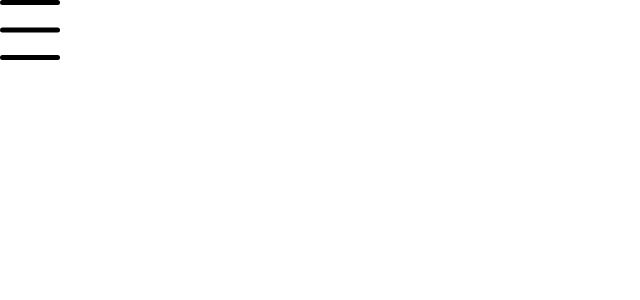
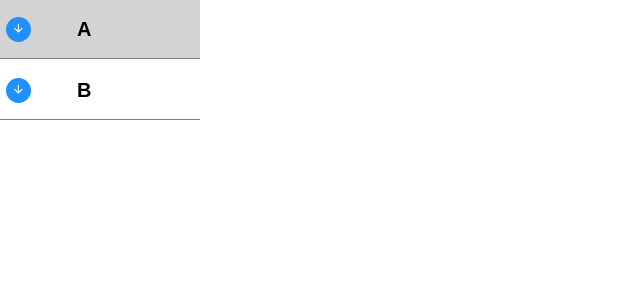
Before and after one commit to bkdragon0228/UI-UX_practice, a React (Create React App) app in the folder uiux_practice/: page / in a window 1280 px wide. Shown: the top 300 px of the page, without its empty margins (0-640 px from the left). Built offline with nearby package versions, Linux system fonts and the light colour scheme.

Commit message:
feat : 아코디언 메뉴

```diff
--- a/uiux_practice/package.json
+++ b/uiux_practice/package.json
@@ -15,6 +15,7 @@
     "react": "^18.2.0",
     "react-dom": "^18.2.0",
     "react-scripts": "5.0.1",
+    "remixicon": "^3.5.0",
     "typescript": "^4.9.5",
     "web-vitals": "^2.1.4"
   },
--- a/uiux_practice/src/App.tsx
+++ b/uiux_practice/src/App.tsx
@@ -1,14 +1,17 @@
 import React, { useState } from 'react';
 import HamburgerButton from './components/hamburgerButton';
+import AccordianMenu from './components/accordianMenu';
 
 function App() {
   const [isOpen, setIsOpen] = useState<boolean>(false);
   return (
     <div className="App">
-      <HamburgerButton
+      {/* <HamburgerButton
         isOpen={isOpen}
         setIsOpen={(value: boolean) => setIsOpen(value)}
-      />
+      /> */}
+
+      <AccordianMenu />
     </div>
   );
 }
--- /dev/null
+++ b/uiux_practice/src/components/accordianMenu/index.module.scss
@@ -0,0 +1,45 @@
+.center {
+    display: flex;
+    justify-content: center;
+    align-items: center;
+}
+
+.menu_button {
+    width: 200px;
+    display: flex;
+    column-gap: 16px;
+    align-items: center;
+    border: none;
+    border-bottom: 1px solid gray;
+    background-color: transparent;
+
+
+    &:hover {
+        background-color: lightgray;
+    }
+
+    & i {
+       @extend .center;
+        margin-right: 30px;
+        border-radius: 50%;
+        width: 25px;
+        height: 25px;
+        background-color: dodgerblue;
+        color: white;
+    }
+}
+
+.menu_item {
+    @extend .center;
+    width: 0;
+    height: 0;
+    opacity: 0;
+    border-bottom: 1px solid gray;
+    transition: height .3s;
+}
+
+.menu_item_active {
+    width: 200px;
+    height: 50px;
+    opacity: 1;
+}
--- /dev/null
+++ b/uiux_practice/src/components/accordianMenu/index.tsx
@@ -0,0 +1,61 @@
+import React, { useState } from 'react';
+
+import styles from './index.module.scss';
+
+import classNames from 'classnames/bind';
+
+import basicCn from 'classnames';
+
+const cn = classNames.bind(styles);
+
+const AccordianMenu = () => {
+  const [activeId, setActiveId] = useState<string>('');
+
+  const handleActiveId = (id: string) => {
+    if (activeId === id) {
+      setActiveId('');
+      return;
+    }
+    setActiveId(id);
+  };
+
+  const menuList = [
+    { title: 'A', contents: ['A-1', 'A-2'], id: '1' },
+    { title: 'B', contents: ['B-1', 'B-2'], id: '2' },
+  ];
+
+  return (
+    <div>
+      {menuList?.map((item) => (
+        <div key={item?.id}>
+          <button
+            className={cn('menu_button')}
+            onClick={() => handleActiveId(item.id)}
+          >
+            <i
+              className={basicCn('ri-arrow-down-line', {
+                'ri-arrow-up-line': activeId === item.id,
+              })}
+            ></i>
+            <h2>{item?.title}</h2>
+          </button>
+
+          <div>
+            {item?.contents.map((content) => (
+              <div
+                key={item?.id}
+                className={cn('menu_item', {
+                  menu_item_active: activeId === item.id,
+                })}
+              >
+                {content}
+              </div>
+            ))}
+          </div>
+        </div>
+      ))}
+    </div>
+  );
+};
+
+export default AccordianMenu;
--- a/uiux_practice/src/index.tsx
+++ b/uiux_practice/src/index.tsx
@@ -3,6 +3,7 @@ import ReactDOM from 'react-dom/client';
 import './index.css';
 import App from './App';
 import reportWebVitals from './reportWebVitals';
+import 'remixicon/fonts/remixicon.css';
 
 const root = ReactDOM.createRoot(
   document.getElementById('root') as HTMLElement
```
Also changed, not shown: 1 other file (tests, documents, lock files or other folders).
